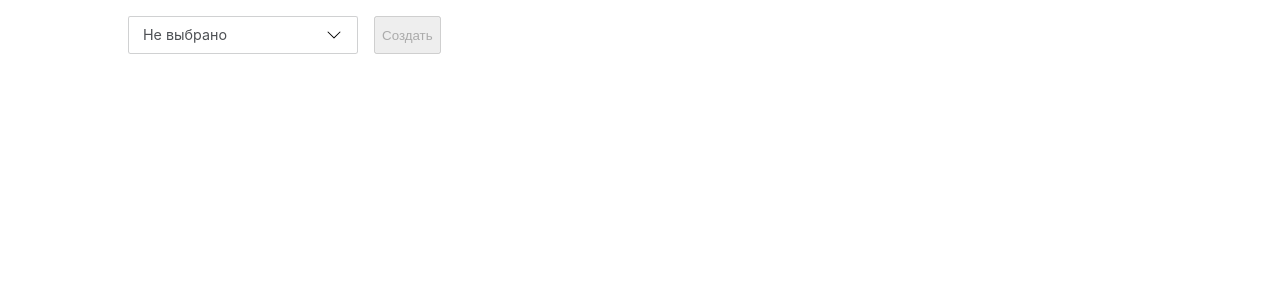
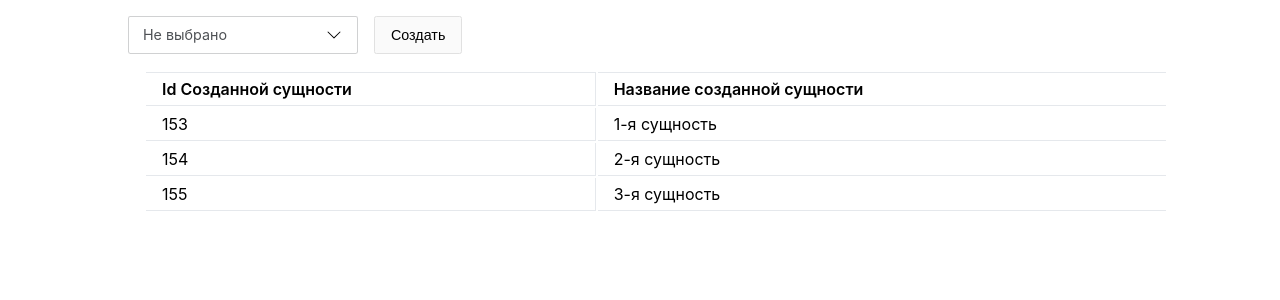
Before and after one commit to artbeard/api-amo-crm, a Vue app: page / in a window 1280 px wide. Shown: the top 300 px of the page. Built offline with nearby package versions, Linux system fonts and the light colour scheme.

Commit message:
Созданы все три компонента

```diff
--- a/src/App.vue
+++ b/src/App.vue
@@ -1,31 +1,34 @@
 <template>
 	<div>
 		<div class="form-row">
-			<Dropdown class="form-input mr-1" v-model="typeResource" :data="selectionList"></Dropdown>
-			<button
-				:disabled="typeResource === null"
-				@click="careateResotce()"
-				class="btn">
-				<i class="spinner" v-if="requestAnimation"></i>
-				<template v-else>
-					Создать
-				</template>
-			</button>
+			<Dropdown
+				class="form-input mr-1"
+				v-model="typeResource"
+				:data="selectionList"
+				></Dropdown>
+			<Button
+				:disable="disableButton"
+				:animate="isRequest"
+				@click="createResource">
+				Создать
+			</Button>
 		</div>
-		<div class="form-row" v-if="validStatus">
-			<div class="notice error">{{ validStatus }}</div>
+		<div class="form-row" v-if="validationMessage">
+			<div class="notice error">{{ validationMessage }}</div>
 		</div>
-
+		<ListEntity :columns="columns" :entity-list="listEntity"></ListEntity>
 	</div>
 </template>
 
 <script setup lang="ts">
-import Dropdown from './components/Dropdown.vue';
-import { ref, reactive } from 'vue';
+import Dropdown, { IListSelectable, OptionValue } from './components/Dropdown.vue';
+import Button from './components/Button.vue';
+import ListEntity, { IColumns, IEntity } from './components/ListEntity.vue'
+import { ref, reactive, computed, markRaw } from 'vue';
 /**
  * Тип создаваемго ресурса
  */
-const typeResource = ref<string|number|null>(null);
+const typeResource = ref<OptionValue>(null);
 /**
  * Варианты создаваемого ресурса
  */
@@ -34,7 +37,11 @@ const typeResource = ref<string|number|null>(null);
 	Contact,
   	Company,
 }
-const selectionList = reactive<IListSelectable[]>([
+/**
+ * простой список для выбора создаваемых сущностей,
+ * реактивность не нужна
+ */
+const selectionList = markRaw<IListSelectable[]>([
 	{
 		value: ResTypes.Deal,
 		label: 'Сделка'
@@ -49,17 +56,54 @@ const selectionList = reactive<IListSelectable[]>([
 	},
 ]);
 
-//ключ для api 30878566
+/**
+ * колонки для таблицы, которя будет выводить созданные сущности сущности
+ */
+const columns: IColumns = markRaw({
+	id: 'Id Созданной сущности',
+	title: 'Название созданной сущности',
+})
+//временное хранение моковых данных
+const listEntity:IEntity[] = reactive([
+	{
+		id: 153, title: '1-я сущность'
+	},
+	{
+		id: 154, title: '2-я сущность'
+	},
+	{
+		id: 155, title: '3-я сущность'
+	},
 
-const requestAnimation = ref<boolean>(false);
-const validStatus = ref<string|null>(null);
-const careateResotce = function(){
-	validStatus.value = null;
-	if (typeResource === null)
+]);
+
+/**
+ * Флаг выполнения запроса (для анимации)
+ */
+const isRequest = ref<boolean>(false);
+/**
+ * активация/деактивация кнопки
+ */
+const disableButton = computed(()=>{
+	return typeResource.value === null;
+})
+/**
+ * сообщение об ошибке
+ */
+const validationMessage = ref<string|null>(null);
+/**
+ * Функция создания сущности
+ */
+const createResource = function(){
+	//Если запрос уже выполняется, ждем его окончания
+	if (isRequest.value)
+		return;
+	validationMessage.value = null;
+	if (typeResource.value === null)
 	{
-		validStatus.value = 'Вы не выбрали тип создаваемого ресурса';
+		validationMessage.value = 'Вы не выбрали тип создаваемого ресурса';
 		return;
 	}
-	requestAnimation.value = true;
+	isRequest.value = true;
 };
 </script>
```
